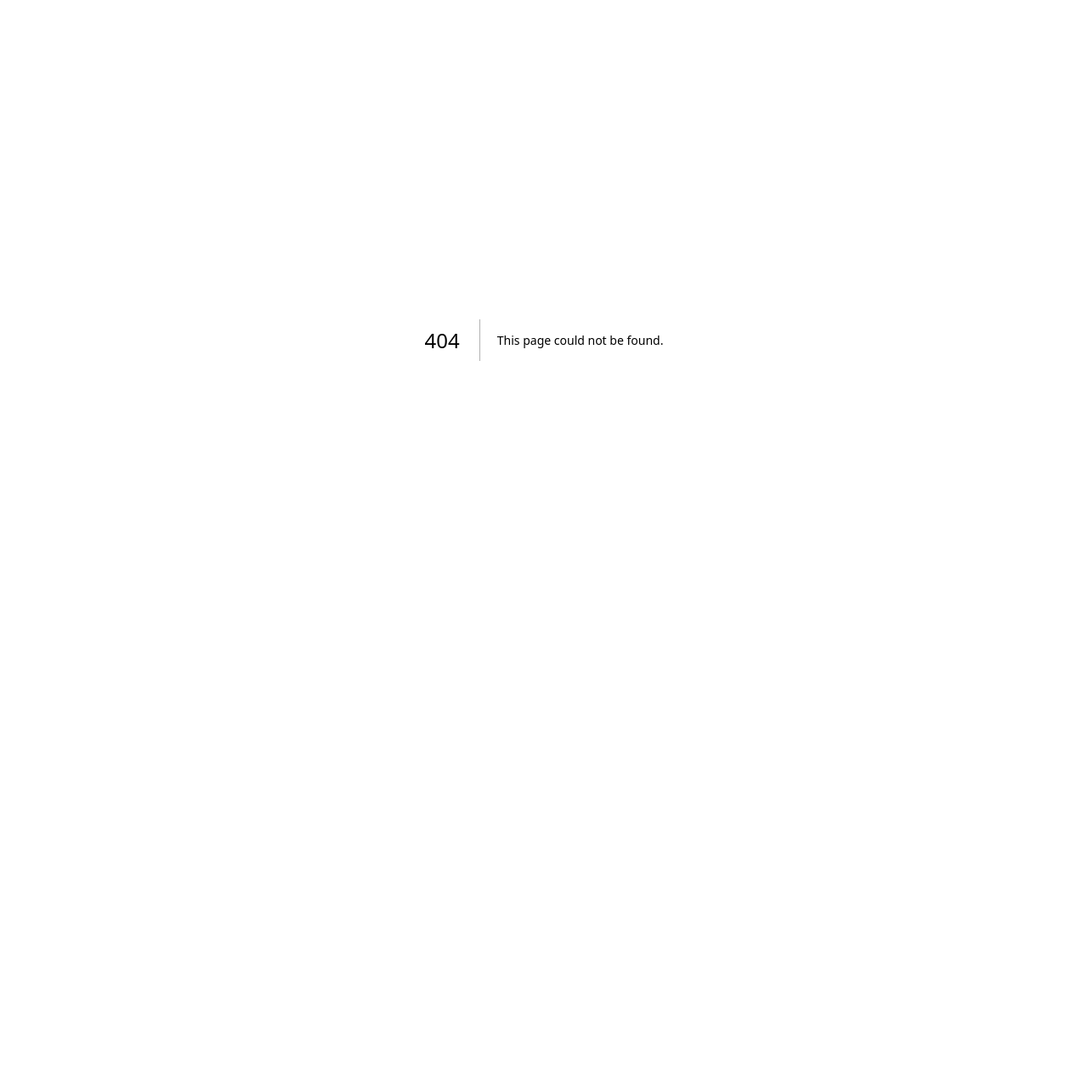
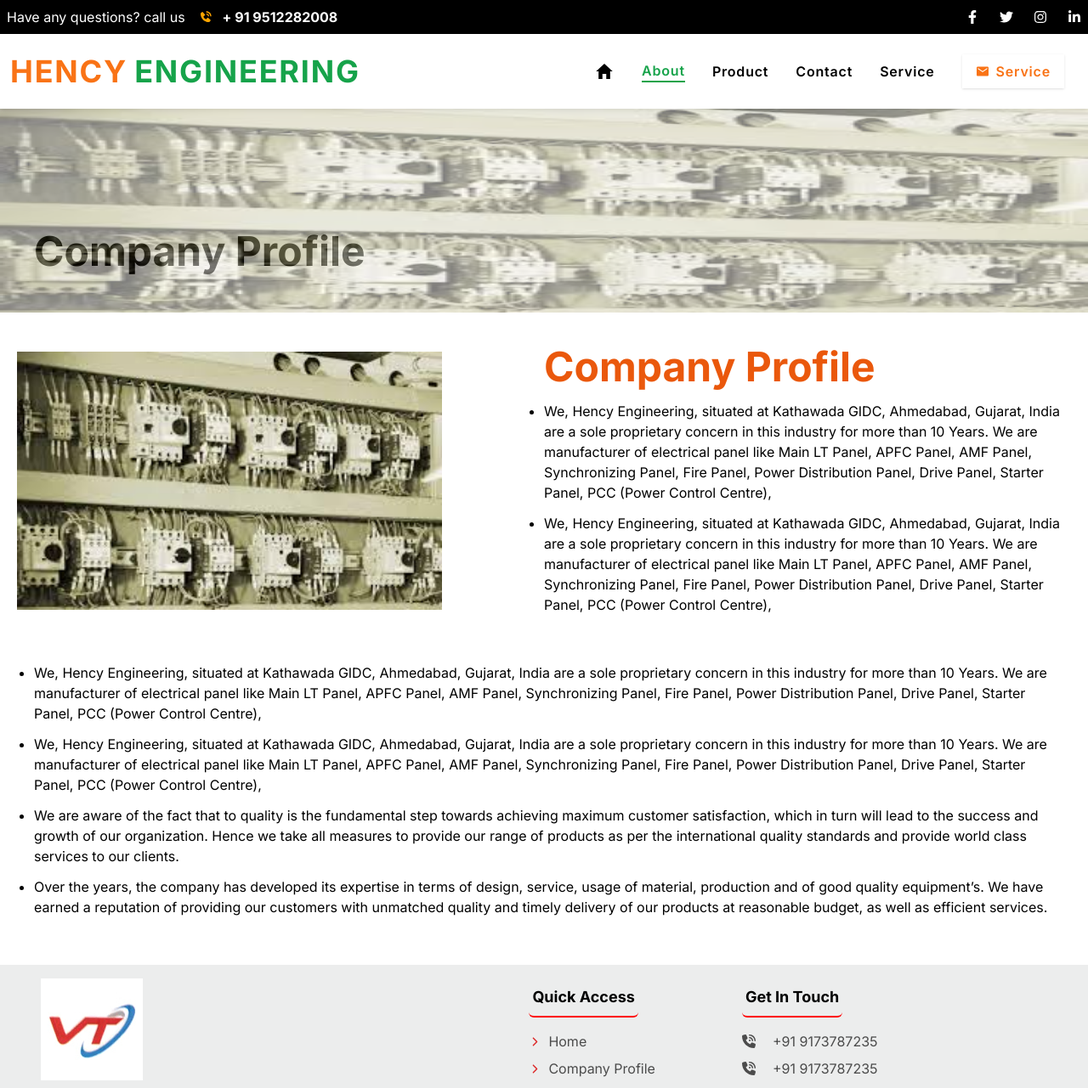
Before and after one commit to Ayush472/Vedanti-technologies, a Next.js app: page /aboutpage in a window 1280 px wide. Before the commit this address had no page. Shown: the top 1281 px of the page at 85% size. Before the commit the page ends 800 px from the top, so only its background shows below. Built offline with nearby package versions, Linux system fonts and the light colour scheme.

Commit message:
Completed about us page and highlight which nav link are active.

```diff
--- /dev/null
+++ b/app/aboutpage/page.jsx
@@ -0,0 +1,16 @@
+import Footer from "@/components/Footer/page";
+import AboutHeader from "@/components/aboutheader/page";
+import Header from "@/components/header/page";
+import HeaderTop from "@/components/headertop/page";
+
+const AboutPage = () => {
+  return (
+    <div>
+      <HeaderTop />
+      <Header />
+      <AboutHeader />
+      <Footer />
+    </div>
+  );
+};
+export default AboutPage;
--- /dev/null
+++ b/components/aboutheader/page.jsx
@@ -0,0 +1,89 @@
+import Image from "next/image";
+import img from "../../assets/Images/images-headerabout.jpeg";
+
+const AboutHeader = () => {
+  return (
+    <div>
+      <div className="absolute">
+        <div className="font-bold text-5xl mt-36 ml-10">Company Profile</div>
+      </div>
+      <Image
+        src={img}
+        alt="machine"
+        className="w-full h-60 relative"
+        style={{
+          backgroundImage:
+            "linear-gradient(to top, rgba(0, 0, 0, 0.8), rgba(255, 255, 255, 0))",
+          opacity: 0.5,
+        }}
+      />
+      <div className="flex items-center">
+        <div className="w-1/2 py-7 px-5">
+          <Image src={img} alt="" width={500} height={500} />
+        </div>
+        <div className="w-1/2 py-7">
+          <div className="text-orange-600 text-5xl font-bold mt-3">
+            Company Profile
+          </div>
+          {/* <span className="w-full bg-green-600 h-1"></span> */}
+          <div className="mt-4 pr-4">
+            <ul>
+              <li className="list-disc mb-3">
+                We, Hency Engineering, situated at Kathawada GIDC, Ahmedabad,
+                Gujarat, India are a sole proprietary concern in this industry
+                for more than 10 Years. We are manufacturer of electrical panel
+                like Main LT Panel, APFC Panel, AMF Panel, Synchronizing Panel,
+                Fire Panel, Power Distribution Panel, Drive Panel, Starter
+                Panel, PCC (Power Control Centre),
+              </li>
+              <li className="list-disc mb-3">
+                We, Hency Engineering, situated at Kathawada GIDC, Ahmedabad,
+                Gujarat, India are a sole proprietary concern in this industry
+                for more than 10 Years. We are manufacturer of electrical panel
+                like Main LT Panel, APFC Panel, AMF Panel, Synchronizing Panel,
+                Fire Panel, Power Distribution Panel, Drive Panel, Starter
+                Panel, PCC (Power Control Centre),
+              </li>
+            </ul>
+          </div>
+        </div>
+      </div>
+      <div className="px-10 mt-4 mb-14">
+        <ul>
+          <li className="list-disc mb-3">
+            We, Hency Engineering, situated at Kathawada GIDC, Ahmedabad,
+            Gujarat, India are a sole proprietary concern in this industry for
+            more than 10 Years. We are manufacturer of electrical panel like
+            Main LT Panel, APFC Panel, AMF Panel, Synchronizing Panel, Fire
+            Panel, Power Distribution Panel, Drive Panel, Starter Panel, PCC
+            (Power Control Centre),
+          </li>
+          <li className="list-disc mb-3">
+            We, Hency Engineering, situated at Kathawada GIDC, Ahmedabad,
+            Gujarat, India are a sole proprietary concern in this industry for
+            more than 10 Years. We are manufacturer of electrical panel like
+            Main LT Panel, APFC Panel, AMF Panel, Synchronizing Panel, Fire
+            Panel, Power Distribution Panel, Drive Panel, Starter Panel, PCC
+            (Power Control Centre),
+          </li>
+          <li className="list-disc mb-3">
+            We are aware of the fact that to quality is the fundamental step
+            towards achieving maximum customer satisfaction, which in turn will
+            lead to the success and growth of our organization. Hence we take
+            all measures to provide our range of products as per the
+            international quality standards and provide world class services to
+            our clients.
+          </li>
+          <li className="list-disc mb-3">
+            Over the years, the company has developed its expertise in terms of
+            design, service, usage of material, production and of good quality
+            equipment’s. We have earned a reputation of providing our customers
+            with unmatched quality and timely delivery of our products at
+            reasonable budget, as well as efficient services.
+          </li>
+        </ul>
+      </div>
+    </div>
+  );
+};
+export default AboutHeader;
--- a/components/header/page.jsx
+++ b/components/header/page.jsx
@@ -1,6 +1,15 @@
-import { IoMdHome } from "react-icons/io";
-import { IoMdMail } from "react-icons/io";
+"use client";
+import { IoMdHome, IoMdMail } from "react-icons/io";
+import Link from "next/link";
+import { useEffect, useState } from "react";
+
 const Header = () => {
+  const [activeRoute, setActiveRoute] = useState("");
+
+  useEffect(() => {
+    setActiveRoute(window.location.pathname);
+  }, []);
+
   return (
     <div>
       <div className="shadow-md shadow-bottom-black">
@@ -10,12 +19,26 @@
             <p className="text-green-600">ENGINEERING</p>
           </div>
           <div className="flex py-6 px-4 gap-8 items-center">
-            <div className="cursor-pointer">
-              <IoMdHome className="text-green-600 text-2xl" />
-            </div>
-            <div className="hover:text-green-600 font-semibold cursor-pointer hover:underline tracking-wider">
-              About
-            </div>
+            <Link href="/" passHref>
+              <div className="cursor-pointer">
+                <IoMdHome
+                  className={`hover:text-green-600 text-2xl ${
+                    activeRoute === "/" ? " text-green-600" : ""
+                  }`}
+                />
+              </div>
+            </Link>
+            <Link href="/aboutpage" passHref>
+              <div
+                className={`hover:text-green-600 font-semibold cursor-pointer hover:border-b-2 hover:border-green-600 tracking-wider ${
+                  activeRoute === "/aboutpage"
+                    ? "border-b-2 border-green-600 text-green-600"
+                    : ""
+                }`}
+              >
+                About
+              </div>
+            </Link>
             <div className="hover:text-green-600 font-semibold cursor-pointer hover:underline tracking-wider">
               Product
             </div>
@@ -36,4 +59,5 @@
     </div>
   );
 };
+
 export default Header;
```
Also changed, not shown: assets/Images/images-headerabout.jpeg (added).
